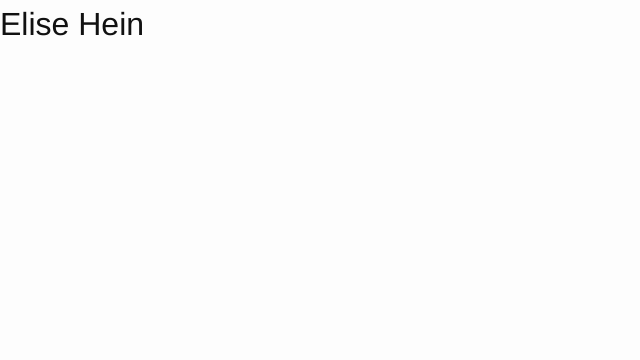
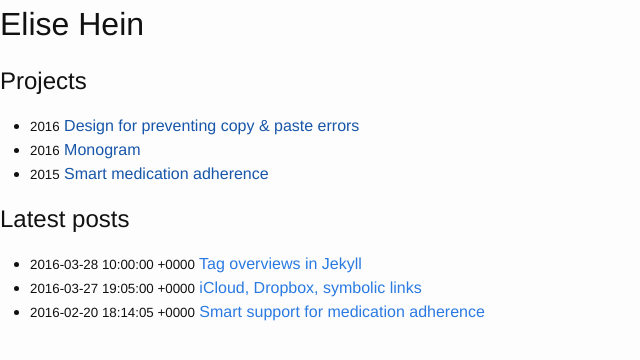
Before and after one commit to elisehein/blog, a Jekyll site: the page built from index.html, in a window 1280 px wide. Shown: the top 360 px of the page, without its empty margins (0-640 px from the left). Built offline with Jekyll 4.4.1, drawn with Linux system fonts in a browser that asks for light colours.

Commit message:
Basic root page structure

```diff
--- a/index.html
+++ b/index.html
@@ -3,3 +3,38 @@ layout: default
 ---
 
 <h1>Elise Hein</h1>
+
+<section>
+  <h2>Projects</h2>
+
+  <ul>
+    <li>
+      <small>2016</small>
+      <a href="">Design for preventing copy & paste errors</a>
+    </li>
+
+    <li>
+      <small>2016</small>
+      <a href="">Monogram</a>
+    </li>
+
+    <li>
+      <small>2015</small>
+      <a href="">Smart medication adherence</a>
+    </li>
+  </ul>
+</section>
+
+<section>
+  <h2>Latest posts</h2>
+
+  <ul>
+    {% for post in site.posts offset: 0 limit: 3 %}
+    <li>
+      <small>{{ post.date }}</small>
+      <a href="{{ post.url | prepend: site.baseurl }}">{{ post.title }}</a>
+    </li>
+    {% endfor %}
+  </ul>
+
+</section>
```
